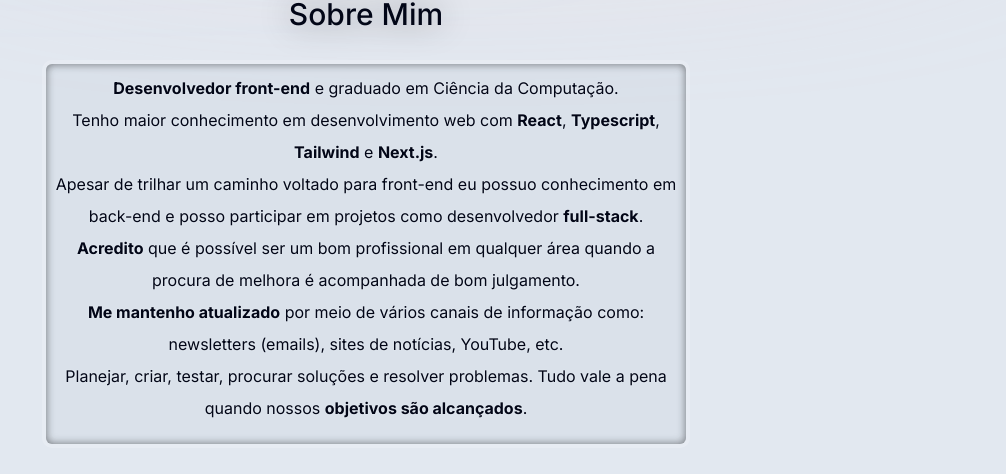
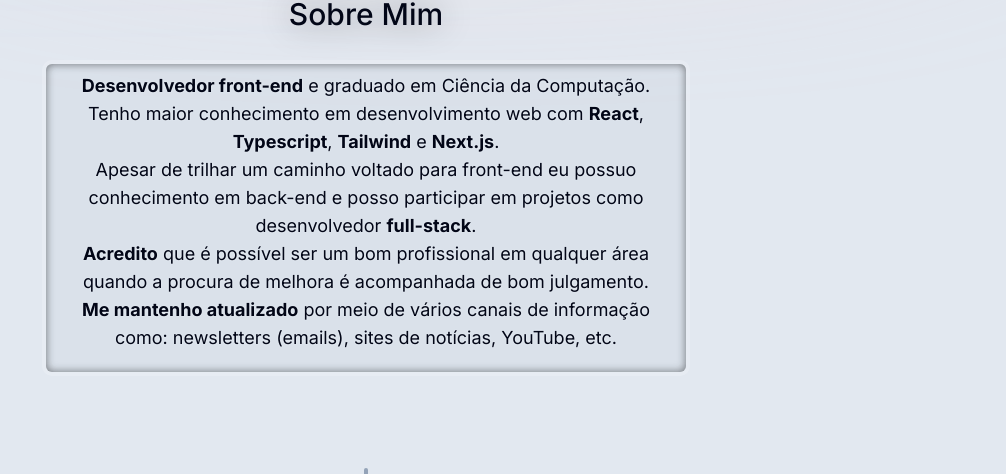
Before and after one commit to EltonJCS/Portfolio, a Next.js app: page / in a window 1280 px wide. Shown: the part 798-1272 px from the top of the page, without its empty margins (274-1280 px from the left). Built offline with nearby package versions, Linux system fonts and the light colour scheme; no server answers.

Commit message:
refactor(about): change about text

```diff
--- a/src/components/about.tsx
+++ b/src/components/about.tsx
@@ -25,22 +25,19 @@ const About = () => {
         onMouseMove={handleMouseMove}
         onMouseLeave={handleMouseLeave}
       >
-        <p className="mb-3 antialiased drop-shadow-[0_0_1px_rgba(255,255,255,0.4)]">
+        <p className="mb-3 text-lg antialiased drop-shadow-[0_0_1px_rgba(255,255,255,0.4)]">
           <b>Desenvolvedor front-end</b> e graduado em Ciência da Computação.
-          <br className="mb-1" /> Tenho maior conhecimento em desenvolvimento
+          <br className="mb-2" /> Tenho maior conhecimento em desenvolvimento
           web com <b>React</b>, <b>Typescript</b>, <b>Tailwind</b> e{" "}
           <b>Next.js</b>.
-          <br className="mb-1" /> Apesar de trilhar um caminho voltado para
+          <br className="mb-2" /> Apesar de trilhar um caminho voltado para
           front-end eu possuo conhecimento em back-end e posso participar em
-          projetos como desenvolvedor <b>full-stack</b>. <br className="mb-1" />
+          projetos como desenvolvedor <b>full-stack</b>. <br className="mb-2" />
           <b>Acredito</b> que é possível ser um bom profissional em qualquer
           área quando a procura de melhora é acompanhada de bom julgamento.
-          <br className="mb-1" />
+          <br className="mb-2" />
           <b>Me mantenho atualizado</b> por meio de vários canais de informação
           como: newsletters (emails), sites de notícias, YouTube, etc.
-          <br className="mb-1" />
-          Planejar, criar, testar, procurar soluções e resolver problemas. Tudo
-          vale a pena quando nossos <b>objetivos são alcançados</b>.
         </p>
       </div>
     </motion.section>
```
